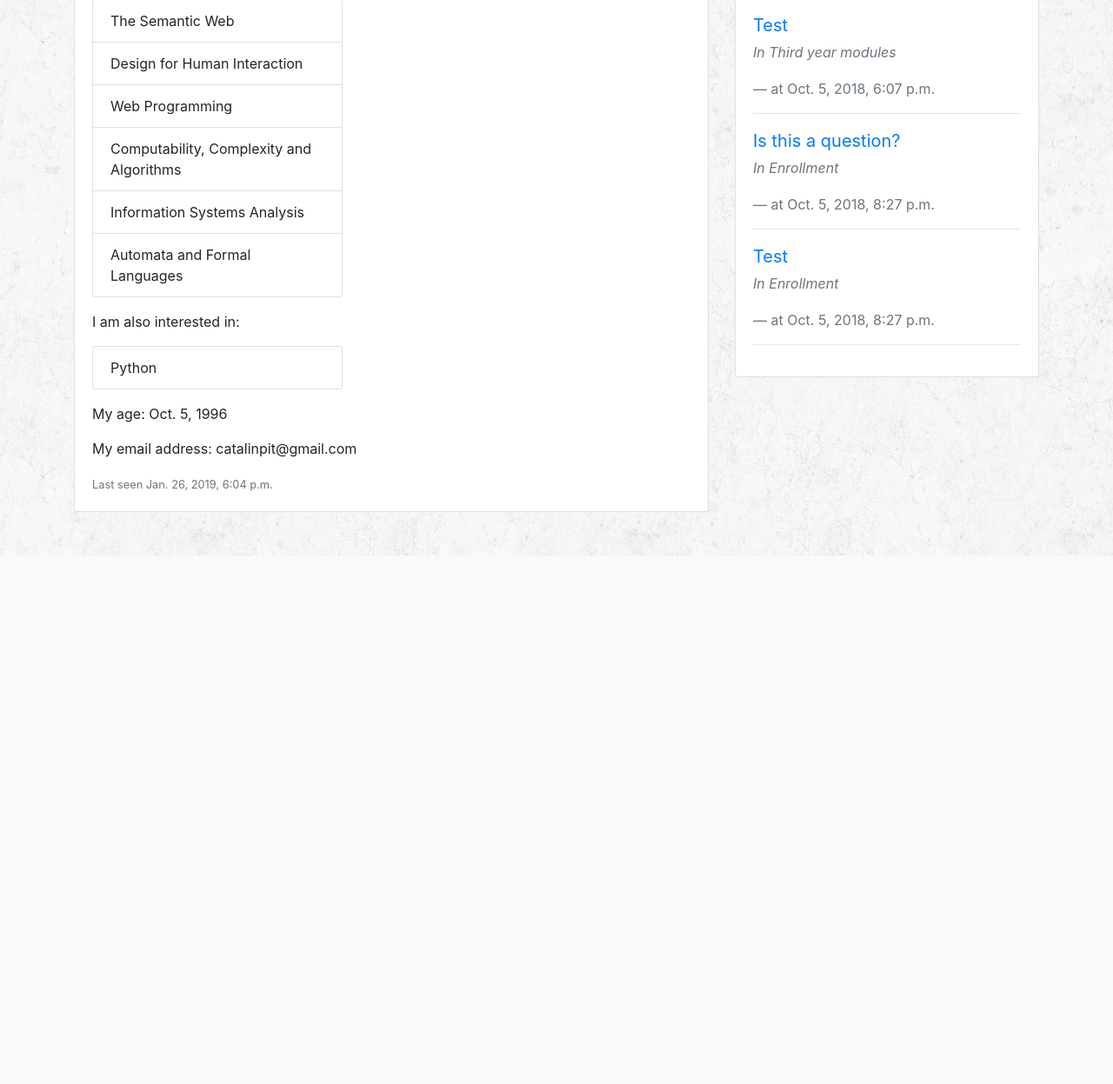
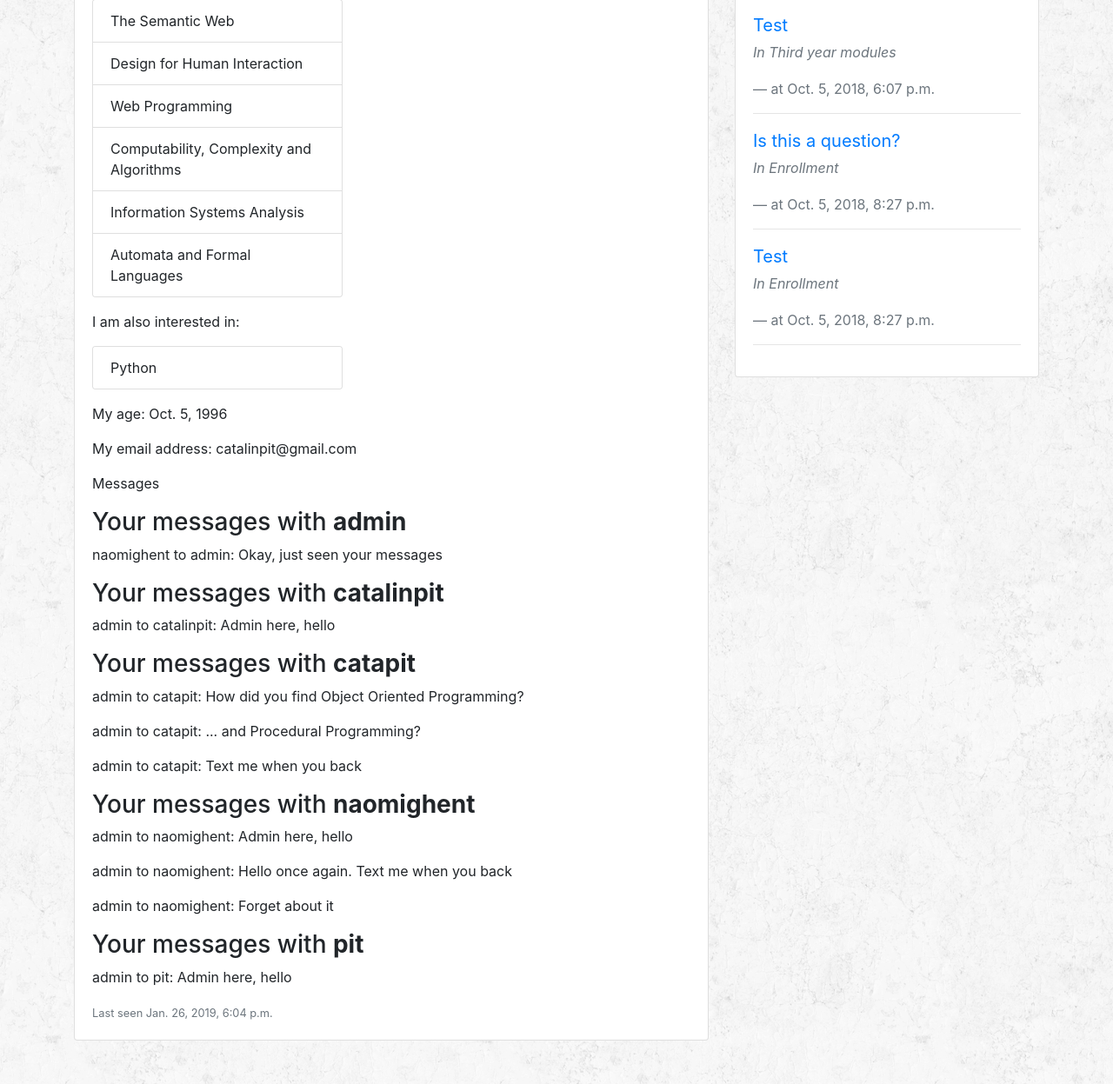
Before and after one commit to dan-grant-hunter/qmconnect, a Django app: page /profile/1/ in a window 1280 px wide. Shown: the part 474-1721 px from the top of the page at 87% size. Before the commit the page ends 1113 px from the top, so only its background shows below. Run offline with Django 3.2, Linux system fonts and the light colour scheme; a user stored in the database is signed in; data comes from the database, SQL or seed files in the repository; both versions use the stored data as it was after the commit; some libraries are stand-ins or nearby versions.

Commit message:
added messenger to the application

```diff
--- a/accounts/models.py
+++ b/accounts/models.py
@@ -37,11 +37,27 @@ class Profile(models.Model):
 
     user = models.OneToOneField(User, on_delete=models.CASCADE)
     dob = models.DateField(auto_now=False, auto_now_add=False)
+    # The 'default' field is needed because the fields below were added later
     image = models.ImageField(upload_to='profile_images', default='')
     universityYear = models.CharField(choices=YEAR, max_length=1, default='')
     subject = models.CharField(choices=SUBJECT, max_length=5, default='')
+    # Many-to-many relationship with other classes/models
     module = models.ManyToManyField(Module)
     interest = models.ManyToManyField(Interest)
+    # By default, the value of 'symmetrical' is 'True' for Many-to-many relationship which is a bi-directional relationship.
+    # For messages, there is no need for a bi-directional relationship
+    # e.g. a user can send a message and not get a reply
+    message = models.ManyToManyField('self', blank=True, symmetrical=False, through="Message")
 
     def __str__(self):
         return self.user.username
+
+# Model used for messages between the users
+class Message(models.Model):
+    sender = models.ForeignKey(Profile, related_name="sender", on_delete=models.CASCADE)
+    receiver = models.ForeignKey(Profile, related_name="receiver", on_delete=models.CASCADE)
+    text = models.CharField(max_length=4096)
+    time = models.DateTimeField()
+
+    def __str__(self):
+        return '{} to {}: {}'.format(self.sender, self.receiver, self.text)
--- a/qa/urls.py
+++ b/qa/urls.py
@@ -1,5 +1,6 @@
 from django.urls import path
 from . import views as qa_views
+from accounts import views as accounts_views
 
 app_name = 'qa'
 urlpatterns = [
@@ -12,4 +13,5 @@ urlpatterns = [
     path('topics/<int:pk>/questions/<int:question_pk>/answers/<int:answer_pk>/edit/', qa_views.AnswerUpdateView.as_view(), name = 'modify_answer'),
     path('network/', qa_views.network, name='network'),
     path('profile/<int:pk>/', qa_views.profile, name='profile'),
+    path('profile/<int:pk>/send_message', accounts_views.send_message, name='send_message'),
 ]
--- a/qa/views.py
+++ b/qa/views.py
@@ -1,6 +1,6 @@
 from django.contrib.auth.models import User
 from django.db.models import Count
-from django.shortcuts import render, redirect, get_object_or_404, reverse
+from django.shortcuts import render, redirect, get_object_or_404, reverse, HttpResponse
 from .forms import NewQuestionForm, PostForm
 from .models import Topic, Question, Answer
 from django.contrib.auth.decorators import login_required
@@ -8,7 +8,7 @@ from django.views.generic import UpdateView
 from django.utils import timezone
 from django.utils.decorators import method_decorator
 from django.views.generic import ListView
-from accounts.models import Interest
+from accounts.models import Interest, Message
 
 class TopicsView(ListView):
     model = Topic
@@ -53,23 +53,29 @@ class AnswersView(ListView):
 
 @login_required
 def new_question(request, pk):
+    # retrieve the topic of the question (e.g. Enrollment)
     topic = get_object_or_404(Topic, pk=pk)
 
     if request.method == 'POST':
-        # instantiate the form with the POST data received
-        # from the request
+        # instantiate the form with the POST data received from the request
         form = NewQuestionForm(request.POST)
+        # store the user currently logged in/that made the request
         user = request.user
 
-        # it checks if the form is valid,
-        # if so, the data is saved into the db
+        # check if the form is valid,
+        # if so, save the data to the db
         if form.is_valid():
+            # do not commit the save to the database
+            # as the topic and starter needs to be associated with the question
             question = form.save(commit=False)
             question.topic = topic
             question.starter = user
-            # it returns the Question created
+            # once the topic and the starter are associated with the question
+            # save it to the database
             question.save()
 
+            # create a new answer with the description entered by the user
+            # and with the question and the user who answered
             answer = Answer.objects.create(
                 message = form.cleaned_data.get('description'),
                 question = question,
@@ -85,6 +91,7 @@ def new_question(request, pk):
 
 @login_required
 def answer_question(request, pk, question_pk):
+    # retrieve the question for which an answer is posted
     question = get_object_or_404(Question, topic__pk = pk, pk = question_pk)
 
     if request.method == 'POST':
@@ -159,4 +166,21 @@ def profile(request, pk):
     user = get_object_or_404(User, pk=pk)
     users = User.objects.all()
     user_questions = Question.objects.filter(starter = user)[:5]
-    return render(request, 'profile.html', {'user': user, 'users': users, 'user_questions': user_questions})
+
+    '''
+    The code below is for testing
+    '''
+
+    received_messages = Message.objects.filter(receiver=user.profile)
+    sent_messages = Message.objects.filter(sender=user.profile)
+    messages = received_messages.union(sent_messages).order_by('time')
+
+    '''
+    The code above is for testing
+    '''
+
+    return render(request, 'profile.html', {
+        'user': user,
+        'user_questions': user_questions,
+        'messages': messages
+    })
--- a/templates/base.html
+++ b/templates/base.html
@@ -28,7 +28,7 @@
         {% if user.is_authenticated %}
         <ul class="navbar-nav ml-auto">
           <li class="nav-item dropdown">
-            <a class="btn btn-secondary dropdown-toggle" href="#" id="userMenu" data-toggle="dropdown" aria-haspopup="true" aria-expanded="false"> {{ user.username }} </a>
+            <a class="btn btn-secondary dropdown-toggle" href="#" id="userMenu" data-toggle="dropdown" aria-haspopup="true" aria-expanded="false"> {{ request.user }} </a>
             <div class="dropdown-menu dropdown-menu-right" aria-labelledby="userMenu">
               <a class="dropdown-item" href="{% url 'account_update' %}">My account</a>
               <a class="dropdown-item" href="{% url 'password_update' %}">Change Password</a>
--- /dev/null
+++ b/templates/new_message.html
@@ -0,0 +1,5 @@
+<form method="post" class="mb-4">
+  {% csrf_token %}
+  {{ form }}
+  <button type="submit" class="btn btn-success">Post answer</button>
+</form>
--- a/templates/profile.html
+++ b/templates/profile.html
@@ -39,6 +39,20 @@
           <p class="card-text">My age: {{ user.profile.dob }}</p>
           <p class="card-text">My email address: {{ user.email }}</p>
 
+          {% if request.user == user %}
+            Messages
+
+            {% regroup messages|dictsort:"receiver.user.username" by receiver.user.username as message_list %}
+
+              <p class="card-text">
+                {% for message in message_list %}
+                  <h3>Your messages with <strong>{{message.grouper}}</strong></h3>
+                  {% for msg in message.list %}
+                    <p>{{msg}}</p>
+                  {% endfor %}
+                {% endfor %}
+              </p>
+          {% endif %}
 
           <p class="card-text"><small class="text-muted">Last seen {{ user.last_login }}</small></p>
         </div>
@@ -60,6 +74,8 @@
               <footer class="blockquote-footer">at {{ userqs.last_updated }}</footer>
               <hr/>
 
+            {% empty %}
+              <p class="card-text"><small class="text-muted"><cite>No questions asked yet. :-( </cite></small></p>
             {% endfor %}
           </blockquote>
         </div>
```
Also changed, not shown: accounts/forms.py (+7 -1 lines), accounts/views.py (+30 -3 lines), accounts/migrations/0009_auto_20190126_1331.py (added), db.sqlite3, profile_images/profile_images/female1021858273529.jpg (added).
